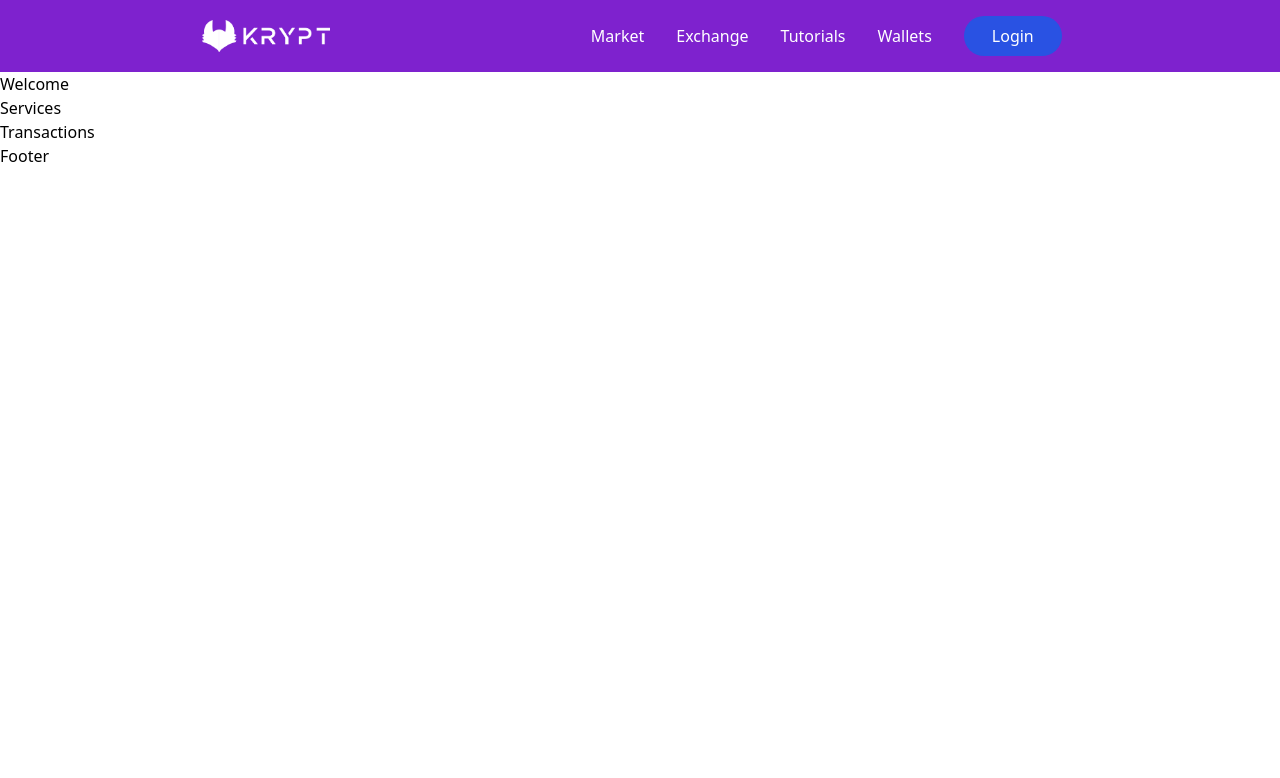
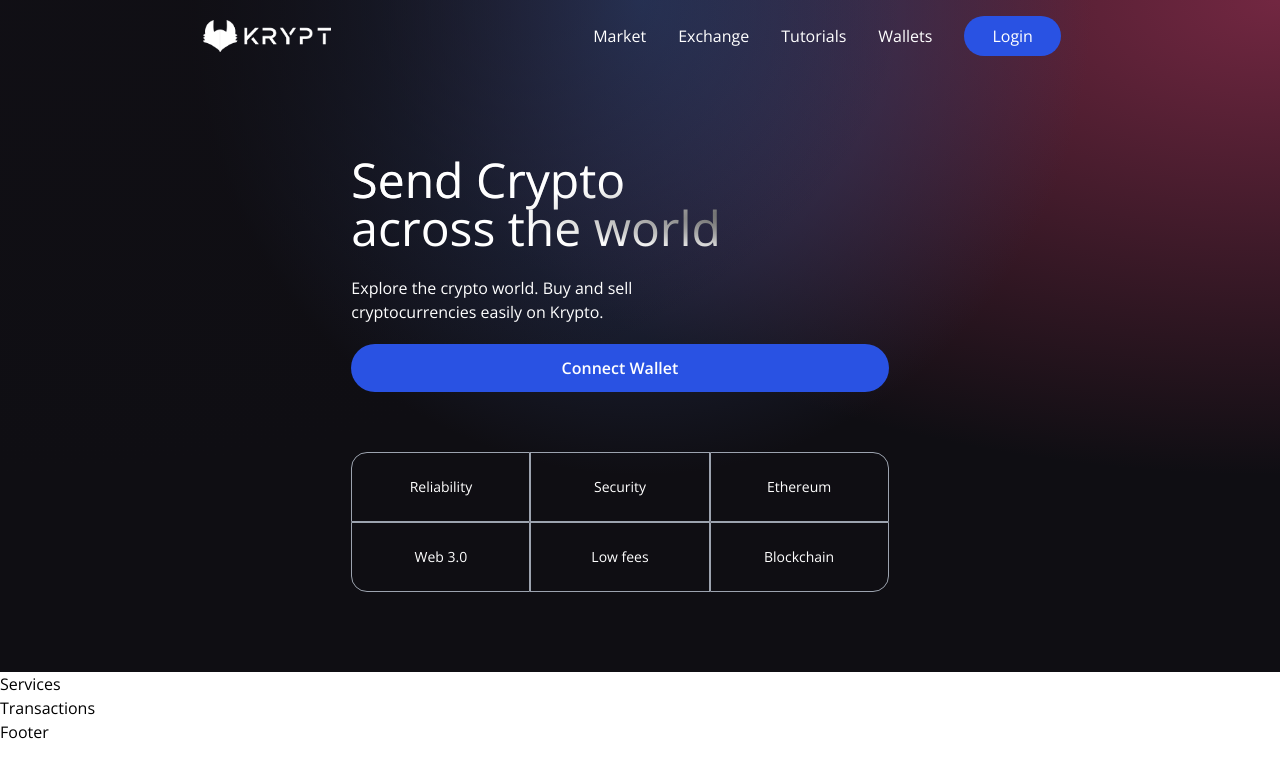
Before and after one commit to alzcheng/Krypt_dApp, a React (Vite) app in the folder client/: page / in a window 1280 px wide. Shown: the top 778 px of the page. Built offline with nearby package versions, Linux system fonts and the light colour scheme.

Commit message:
fixed css and getting ready to do the other side of the Welcome page

```diff
--- a/client/src/components/Navbar.jsx
+++ b/client/src/components/Navbar.jsx
@@ -12,7 +12,7 @@ const Navbar = () => {
   const [toggleMenu, setToggleMenu] = useState(false);
 
   return (
-    <nav className="w-full flex md:justify-center justify-between items-center p-4 bg-purple-700">
+    <nav className="w-full flex md:justify-center justify-between items-center p-4">
       <div className="md:flex-[0.5] flex-initial justify-center items-center">
         <img src={logo} alt="logo" className="w-32 cursor-pointer" />
       </div>
@@ -32,7 +32,7 @@ const Navbar = () => {
         {toggleMenu && (
           <ul
             className="z-10 fixed -top-0 -right-2 p-3 w-[70vw] h-screen shadow-2xl md:hidden list-none
-            flex flex-col justify-start items-end rounded-md blue-glassmorphism text-white animate-slide-in bg-fuchsia-300"
+            flex flex-col justify-start items-end rounded-md blue-glassmorphism text-white animate-slide-in"
           >
             <li className="text-xl w-full my-2"><AiOutlineClose onClick={() => setToggleMenu(false)} /></li>
             {["Market", "Exchange", "Tutorials", "Wallets"].map(
--- a/client/src/components/Welcome.jsx
+++ b/client/src/components/Welcome.jsx
@@ -1,6 +1,52 @@
+import { AiFillPlayCircle } from 'react-icons/ai';
+import { SiEthereum } from 'react-icons/si';
+import { BsInfoCircle } from 'react-icons/bs';
+
+import { Loader } from './';
+
+const commonStyles = "min-h-[70px] sm:px-0 px-2 sm:min-w-[120px] flex justify-center items-center border-[0.5px] border-gray-400 text-sm font-light text-white";
+
 const Welcome = () => {
+  const connectWallet = () => {
+
+  }
   return (
-    <h1>Welcome</h1>
+    <div className="flex w-full justify-center items-center">
+      <div className="flex md:flex-row flex-col items-start justify-between md:p-20 py-12 px-4">
+        <div className="flex flex-1 justify-start flex-col md:mr-10">
+          <h1 className="text-3xl sm:text-5xl text-white text-gradient py-1">
+            Send Crypto <br /> across the world
+           </h1>
+          <p className="text-left mt-5 text-white font-light md:w-9/12 w-11/12 text-base">
+            Explore the crypto world. Buy and sell cryptocurrencies easily on Krypto.
+           </p>
+          <button
+            type="button"
+            onClick={connectWallet}
+            className="flex flex-row justify-center items-center my-5 bg-[#2952e3] p-3 rounded-full cursor-pointer hover:bg-[#2546bd]">
+            <p className="text-white text-base font-semibold">Connect Wallet</p>
+          </button>
+          <div className="grid sm:grid-cols-3 grid-cols-2 w-full mt-10">
+            <div className={`rounded-tl-2xl ${commonStyles}`}>
+              Reliability
+            </div>
+            <div className={commonStyles}>Security</div>
+            <div className={`rounded-tr-2xl ${commonStyles}`}>
+              Ethereum
+            </div>
+            <div className={`rounded-bl-2xl ${commonStyles}`}>
+              Web 3.0
+            </div>
+            <div className={commonStyles}>Low fees</div>
+            <div className={`rounded-br-2xl ${commonStyles}`}>
+              Blockchain
+            </div>
+          </div>
+        </div>
+
+      </div>
+
+    </div>
   );
 }
 
--- a/client/src/index.css
+++ b/client/src/index.css
@@ -1,4 +1,84 @@
-/* ./src/index.css */
+@import url("https://fonts.googleapis.com/css2?family=Open+Sans:wght@300;400;500;600;700&display=swap");
+
+* html {
+  padding: 0;
+  margin: 0;
+  box-sizing: border-box;
+}
+
+body {
+  margin: 0;
+  font-family: "Open Sans", sans-serif;
+  -webkit-font-smoothing: antialiased;
+  -moz-osx-font-smoothing: grayscale;
+}
+
+.gradient-bg-welcome {
+  background-color:#0f0e13;
+  background-image:
+    radial-gradient(at 0% 0%, hsla(253,16%,7%,1) 0, transparent 50%),
+    radial-gradient(at 50% 0%, hsla(225,39%,30%,1) 0, transparent 50%),
+    radial-gradient(at 100% 0%, hsla(339,49%,30%,1) 0, transparent 50%);
+}
+
+.gradient-bg-services {
+  background-color:#0f0e13;
+  background-image:
+    radial-gradient(at 0% 0%, hsla(253,16%,7%,1) 0, transparent 50%),
+    radial-gradient(at 50% 100%, hsla(225,39%,25%,1) 0, transparent 50%);
+}
+
+.gradient-bg-transactions {
+  background-color: #0f0e13;
+  background-image:
+    radial-gradient(at 0% 100%, hsla(253,16%,7%,1) 0, transparent 50%),
+    radial-gradient(at 50% 0%, hsla(225,39%,25%,1) 0, transparent 50%);
+}
+
+.gradient-bg-footer {
+  background-color: #0f0e13;
+  background-image:
+    radial-gradient(at 0% 100%, hsla(253,16%,7%,1) 0, transparent 53%),
+    radial-gradient(at 50% 150%, hsla(339,49%,30%,1) 0, transparent 50%);
+}
+
+.blue-glassmorphism {
+  background: rgb(39, 51, 89, 0.4);
+  border-radius: 16px;
+  box-shadow: 0 4px 30px rgba(0, 0, 0, 0.2);
+  backdrop-filter: blur(5px);
+  -webkit-backdrop-filter: blur(5px);
+  border: 1px solid rgba(0, 0, 0, 0.3);
+}
+
+/* white glassmorphism */
+.white-glassmorphism {
+  background: rgba(255, 255, 255, 0.05);
+  border-radius: 16px;
+  backdrop-filter: blur(5px);
+  -webkit-backdrop-filter: blur(5px);
+  border: 1px solid rgba(255, 255, 255, 0.3);
+}
+
+.eth-card {
+  background-color:#a099ff;
+  background-image:
+    radial-gradient(at 83% 67%, rgb(152, 231, 156) 0, transparent 58%),
+    radial-gradient(at 67% 20%, hsla(357,94%,71%,1) 0, transparent 59%),
+    radial-gradient(at 88% 35%, hsla(222,81%,65%,1) 0, transparent 50%),
+    radial-gradient(at 31% 91%, hsla(9,61%,61%,1) 0, transparent 52%),
+    radial-gradient(at 27% 71%, hsla(336,91%,65%,1) 0, transparent 49%),
+    radial-gradient(at 74% 89%, hsla(30,98%,65%,1) 0, transparent 51%),
+    radial-gradient(at 53% 75%, hsla(174,94%,68%,1) 0, transparent 45%);
+}
+
+.text-gradient {
+  background-color: #fff;
+  background-image: radial-gradient(at 4% 36%, hsla(0,0%,100%,1) 0, transparent 53%), radial-gradient(at 100% 60%, rgb(0, 0, 0) 0, transparent 50%);
+  -webkit-background-clip: text;
+  -webkit-text-fill-color: transparent;
+}
+
 @tailwind base;
 @tailwind components;
 @tailwind utilities;
```
